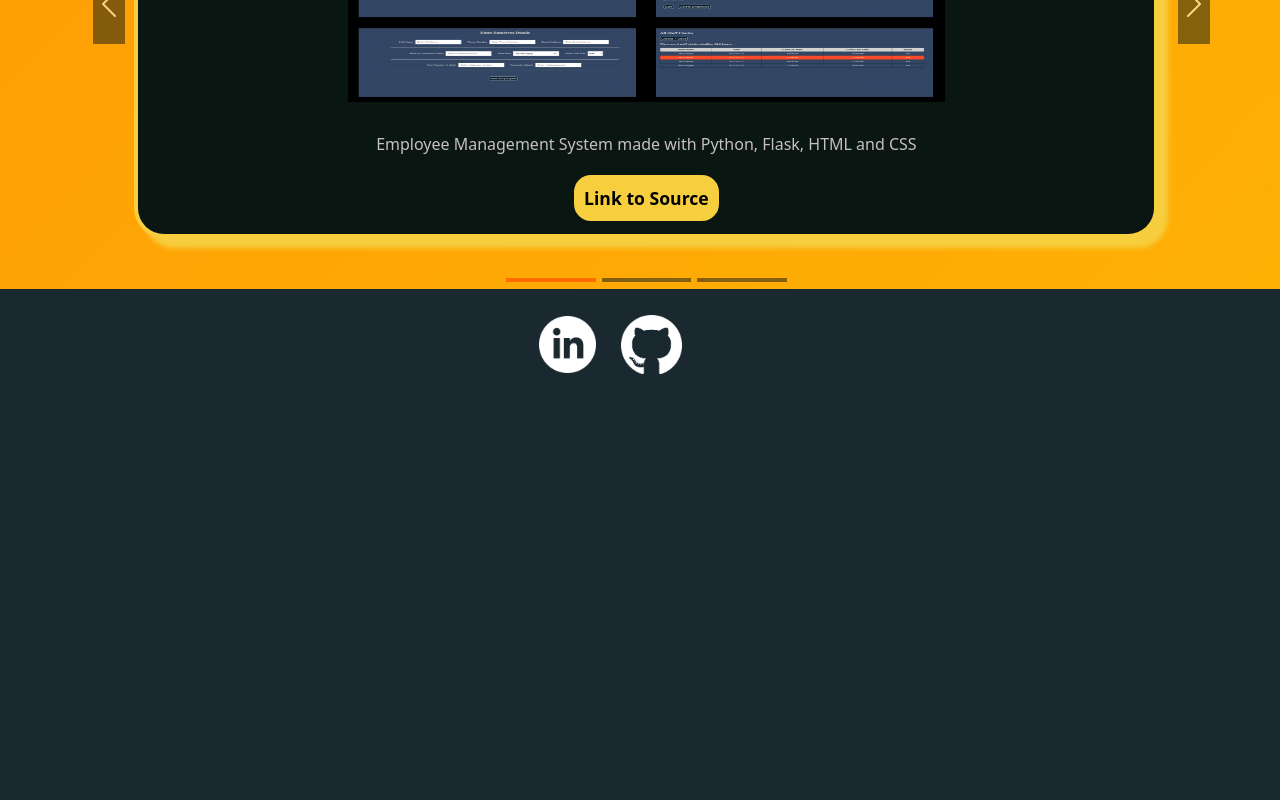
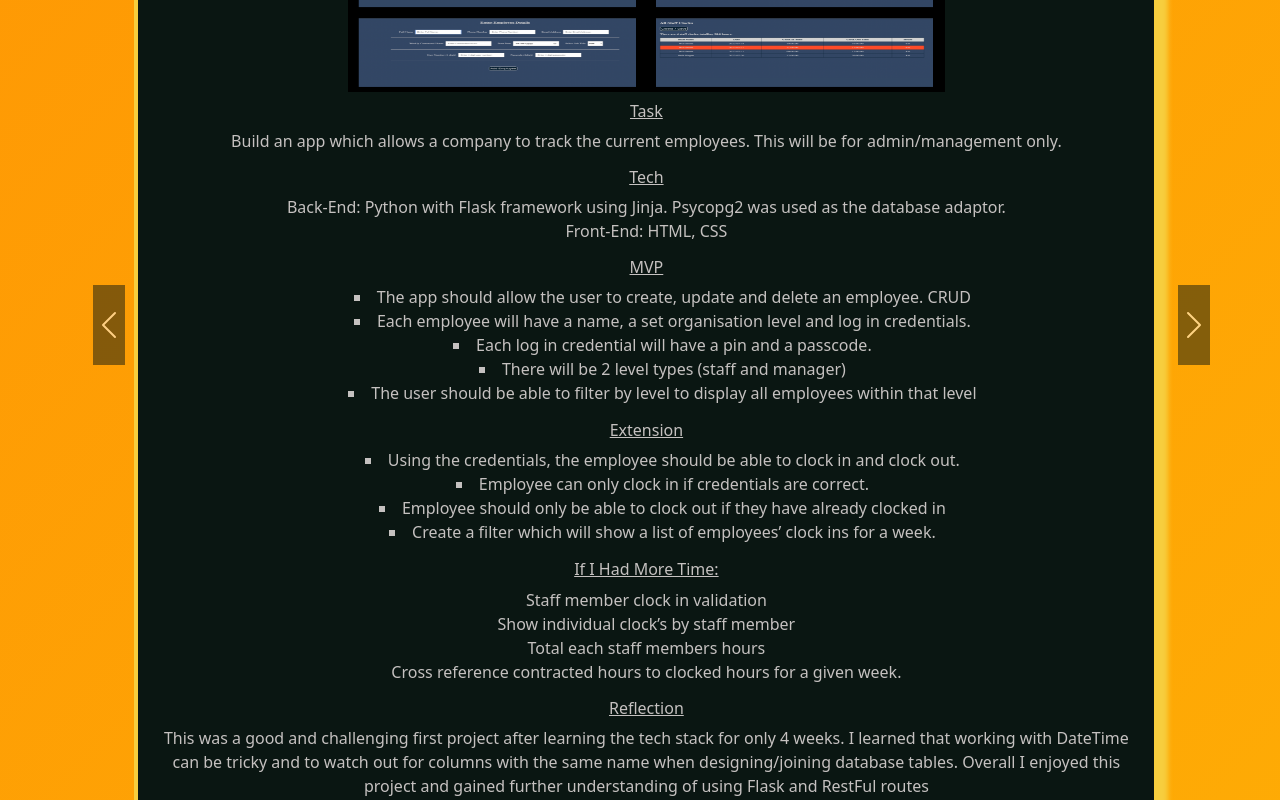
Before and after one commit to ScottDrysdale86/portfolio, a React (Create React App) app: page /portfolio/Projects in a window 1280 px wide. Shown: the part 380-1180 px from the top of the page. Before the commit the page ends 800 px from the top, so only its background shows below. Built offline with nearby package versions, Linux system fonts and the light colour scheme.

Commit message:
altered the project layout and updated content for EMS, made div semantic HTML

```diff
--- a/src/Components/Projects.js
+++ b/src/Components/Projects.js
@@ -19,9 +19,77 @@ const Projects = () => {
 							Employee Management System <br /> Solo - 1 week
 						</Title>
 						<Pic src={require("../images/EMS.png")} alt="EMS"></Pic>
+						<SubHeading>Task</SubHeading>
 						<Description>
-							Employee Management System made with Python, Flask,
-							HTML and CSS
+							Build an app which allows a company to track the
+							current employees. This will be for admin/management
+							only.
+						</Description>
+						<SubHeading>Tech</SubHeading>
+						<Description>
+							Back-End: Python with Flask framework using Jinja.
+							Psycopg2 was used as the database adaptor. <br />
+							Front-End: HTML, CSS
+						</Description>
+						<SubHeading>MVP</SubHeading>
+						<ListedTasks>
+							<Task>
+								The app should allow the user to create, update
+								and delete an employee. CRUD
+							</Task>
+							<Task>
+								Each employee will have a name, a set
+								organisation level and log in credentials.
+							</Task>
+							<Task>
+								Each log in credential will have a pin and a
+								passcode.
+							</Task>
+							<Task>
+								There will be 2 level types (staff and manager)
+							</Task>
+							<Task>
+								The user should be able to filter by level to
+								display all employees within that level
+							</Task>
+						</ListedTasks>
+						<SubHeading>Extension</SubHeading>
+						<ListedTasks>
+							<Task>
+								Using the credentials, the employee should be
+								able to clock in and clock out.
+							</Task>
+							<Task>
+								Employee can only clock in if credentials are
+								correct.
+							</Task>
+							<Task>
+								Employee should only be able to clock out if
+								they have already clocked in
+							</Task>
+							<Task>
+								Create a filter which will show a list of
+								employees’ clock ins for a week.
+							</Task>
+						</ListedTasks>
+						<SubHeading>If I Had More Time:</SubHeading>
+						<Description>
+							Staff member clock in validation <br />
+							Show individual clock’s by staff member <br />
+							Total each staff members hours
+							<br />
+							Cross reference contracted hours to clocked hours
+							for a given week.
+						</Description>
+						<SubHeading>Reflection</SubHeading>
+						<Description>
+							This was a good and challenging first project after
+							learning the tech stack for only 4 weeks. I learned
+							that working with DateTime can be tricky and to
+							watch out for columns with the same name when
+							designing/joining database tables. Overall I enjoyed
+							this project and gained further understanding of
+							using Flask and RestFul routes
 						</Description>
 						<GitLink
 							href="https://github.com/ScottDrysdale86/employee_management_system_project"
@@ -46,6 +114,18 @@ const Projects = () => {
 							src={require("../images/footballApp.mov")}
 							type="video/mp4"
 						></Vids>
+						<SubHeading>Task</SubHeading>
+						<Description>asdfghjk</Description>
+						<SubHeading>Tech</SubHeading>
+						<Description>sdfghjkl</Description>
+						<SubHeading>MVP</SubHeading>
+						<Description>sdfghjkl</Description>
+						<SubHeading>Extension</SubHeading>
+						<Description>sdfghjkl</Description>
+						<SubHeading>If I had more time</SubHeading>
+						<Description>sdfghjkl</Description>
+						<SubHeading>Reflection</SubHeading>
+						<Description>sdfghjkl</Description>
 						<Description>
 							React App utilising an API to access and display
 							data. User can filter various football leagues from
@@ -75,6 +155,18 @@ const Projects = () => {
 							src={require("../images/DevilsGripcomp2.mov")}
 							type="video/mp4"
 						></Vids>
+						<SubHeading>Task</SubHeading>
+						<Description>asdfghjk</Description>
+						<SubHeading>Tech</SubHeading>
+						<Description>sdfghjkl</Description>
+						<SubHeading>MVP</SubHeading>
+						<Description>sdfghjkl</Description>
+						<SubHeading>Extension</SubHeading>
+						<Description>sdfghjkl</Description>
+						<SubHeading>If I had more time</SubHeading>
+						<Description>sdfghjkl</Description>
+						<SubHeading>Reflection</SubHeading>
+						<Description>sdfghjkl</Description>
 						<Description>
 							React app which allows the user to play a
 							solitaire-based card game Devil’s Grip.
@@ -87,7 +179,7 @@ const Projects = () => {
 	);
 };
 
-const Wrapper = styled.div`
+const Wrapper = styled.section`
 	display: flex;
 	flex-direction: column;
 	align-items: center;
@@ -100,7 +192,7 @@ const TopTitle = styled.h1`
 	font-size: 4.5vh;
 `;
 
-const ProjectBox = styled.div`
+const ProjectBox = styled.section`
 	display: flex;
 	flex-direction: column;
 	align-items: center;
@@ -119,12 +211,19 @@ const Title = styled.h2`
 	text-decoration: underline;
 	color: #c5c1c0;
 	font-size: 3vh;
-	margin-bottom: 2%;
+	margin-bottom: 1%;
+`;
+const SubHeading = styled.h3`
+	text-align: center;
+	text-decoration: underline;
+	color: #c5c1c0;
+	font-size: 2vh;
 `;
 const Pic = styled.img`
 	text-align: center;
 	width: 60%;
 	height: 30vh;
+	margin-bottom: 1%;
 `;
 const Vids = styled.video`
 	text-align: center;
@@ -138,7 +237,7 @@ const Description = styled.p`
 	text-align: center;
 	color: #c5c1c0;
 	font-size: 2vh;
-	margin-top: 3%;
+	margin-bottom: 1.5%;
 `;
 const GitLink = styled.a`
 	color: black;
@@ -160,4 +259,16 @@ const GitLink = styled.a`
 	}
 `;
 
+const ListedTasks = styled.ul`
+	text-align: center;
+	list-style-type: square;
+	list-style-position: inside;
+`;
+
+const Task = styled.li`
+	text-align: center;
+	color: #c5c1c0;
+	font-size: 2vh;
+`;
+
 export default Projects;
```
